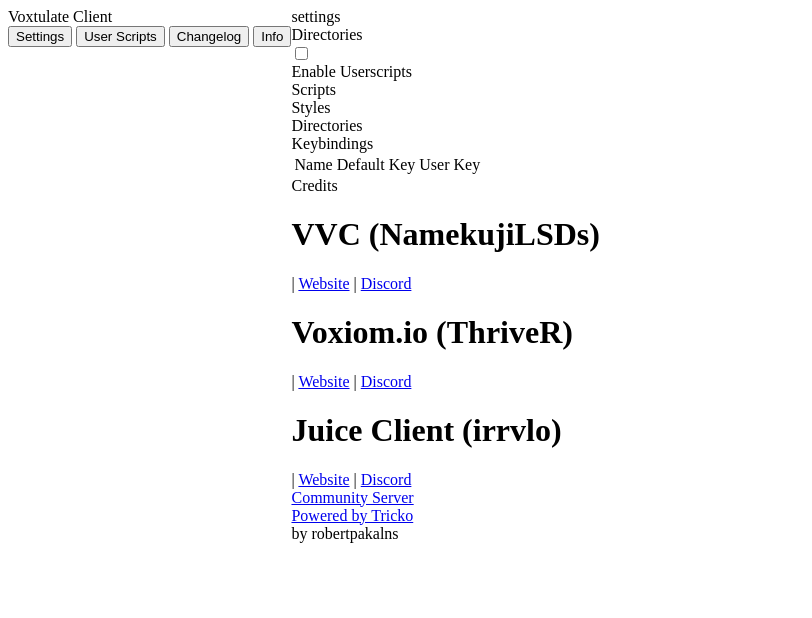
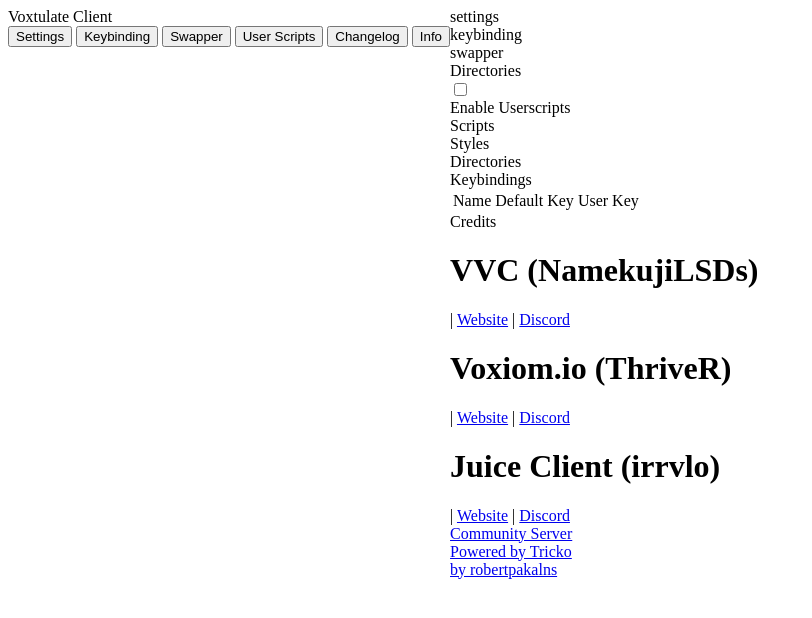
Before and after one commit to robertpakalns/VoxtulateClient, an Electron app: page src/modals/menu/index.html in a window 1280 px wide. Shown: the whole page, without its empty margins (0-812 px from the left). Drawn offline with Linux system fonts and the light colour scheme.

Commit message:
more sections in menu modal

```diff
--- a/src/modals/menu/index.html
+++ b/src/modals/menu/index.html
@@ -9,6 +9,8 @@
 
             <div class="sideBarList">
                 <button id="settingsButton" class="sideBarItem">Settings</button>
+                <button id="keybindingButton" class="sideBarItem">Keybinding</button>
+                <button id="swapperButton" class="sideBarItem">Swapper</button>
                 <button id="userScriptsButton" class="sideBarItem">User Scripts</button>
                 <button id="changelogButton" class="sideBarItem">Changelog</button>
                 <button id="infoButton" class="sideBarItem">Info</button>
@@ -22,6 +24,10 @@
         <div class="mainContent">
 
             <div class="mainContentBlock" name="settingsButton">settings</div>
+
+            <div class="mainContentBlock" name="keybindingButton">keybinding</div>
+
+            <div class="mainContentBlock" name="swapperButton">swapper</div>
 
             <div class="mainContentBlock" name="userScriptsButton">
                 <div class="userScriptsCont">
@@ -99,7 +105,7 @@
                 <footer>
                     <div><a class="url" href="https://discord.gg/SEExvCQeNc">Community Server</a></div>
                     <div><a class="url" href="https://discord.gg/yPjrUrvSzv">Powered by Tricko</a></div>
-                    <div>by robertpakalns</div>
+                    <div><a class="url" href="https://github.com/robertpakalns">by robertpakalns</a></div>
                 </footer>
 
             </div>
```
